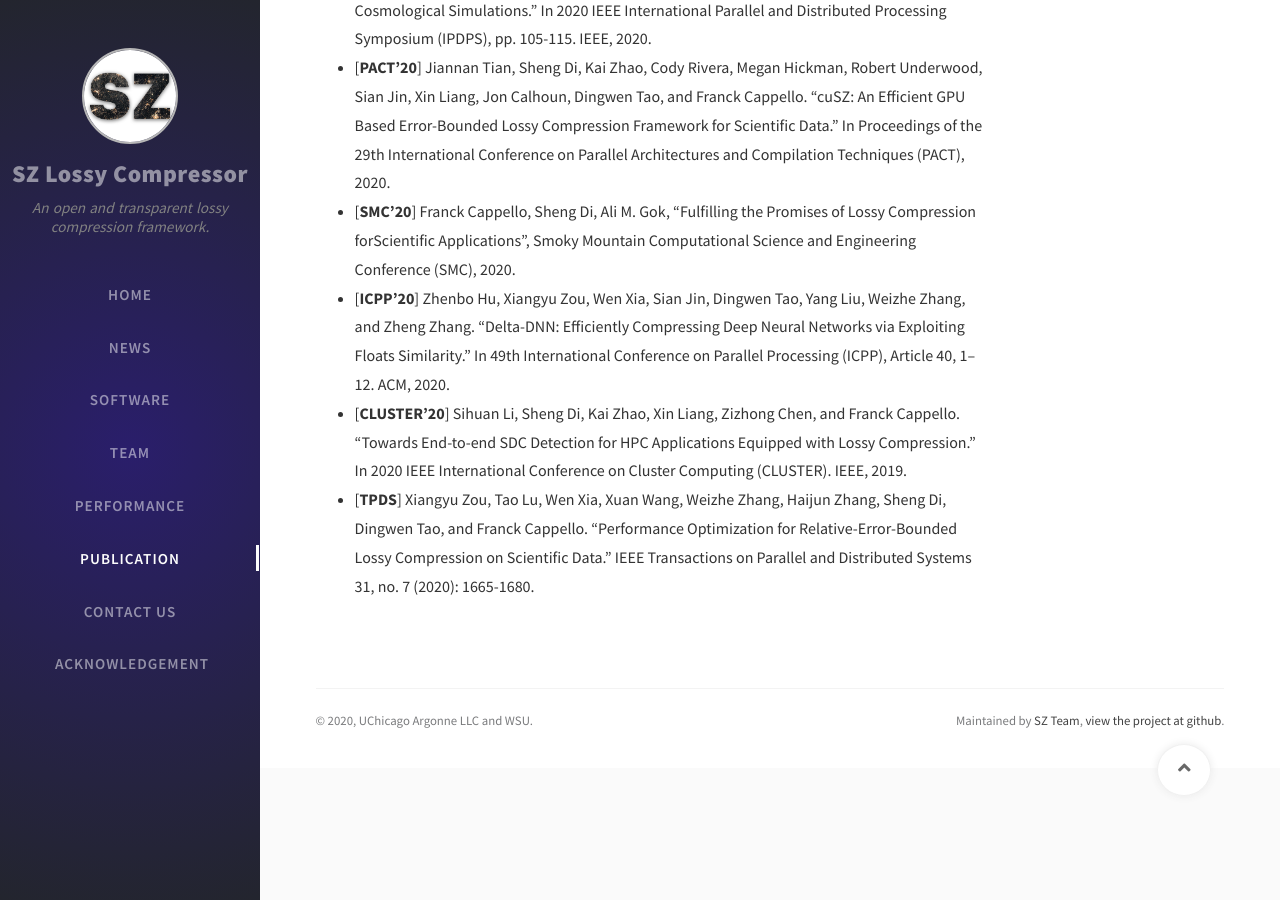
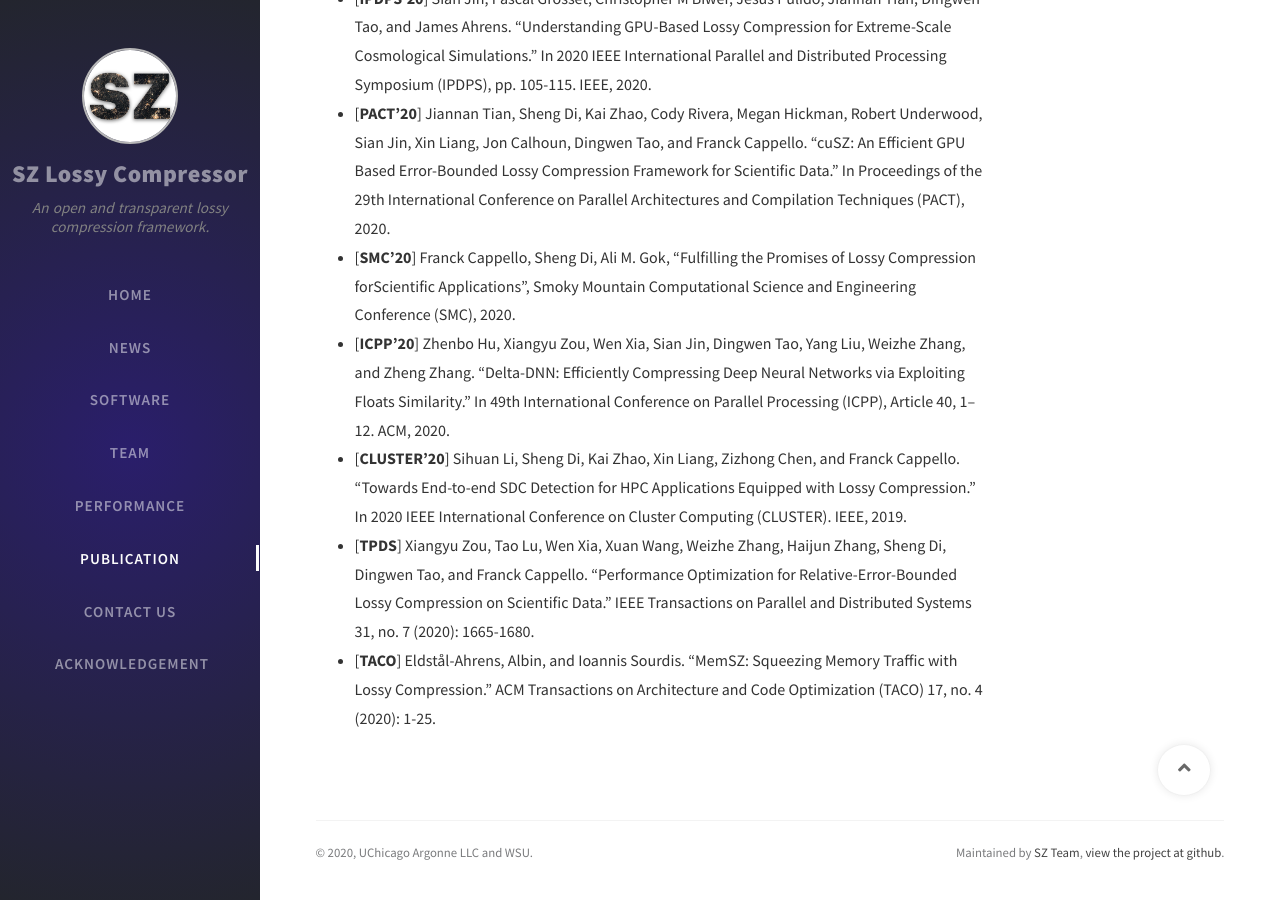
Before and after one commit to szcompressor/szcompressor.github.io, a Jekyll site: the page built from tabs/publication.md, in a window 1280 px wide and 900 px high, scrolled down 3869 px. Built offline with Jekyll 4.4.1, drawn with Linux system fonts in a browser that asks for light colours; nearby versions of some CDN libraries; comment, search, counter and statistics services are not loaded; some of the changed text lies outside the part shown.

Commit message:
Update publication

```diff
--- a/tabs/publication.md
+++ b/tabs/publication.md
@@ -48,3 +48,4 @@
 - [**ICPP'20**] Zhenbo Hu, Xiangyu Zou, Wen Xia, Sian Jin, Dingwen Tao, Yang Liu, Weizhe Zhang, and Zheng Zhang. "Delta-DNN: Efficiently Compressing Deep Neural Networks via Exploiting Floats Similarity." In 49th International Conference on Parallel Processing (ICPP), Article 40, 1–12. ACM, 2020.
 - [**CLUSTER'20**] Sihuan Li, Sheng Di, Kai Zhao, Xin Liang, Zizhong Chen, and Franck Cappello. "Towards End-to-end SDC Detection for HPC Applications Equipped with Lossy Compression." In 2020 IEEE International Conference on Cluster Computing (CLUSTER). IEEE, 2019.
 - [**TPDS**] Xiangyu Zou, Tao Lu, Wen Xia, Xuan Wang, Weizhe Zhang, Haijun Zhang, Sheng Di, Dingwen Tao, and Franck Cappello. "Performance Optimization for Relative-Error-Bounded Lossy Compression on Scientific Data." IEEE Transactions on Parallel and Distributed Systems 31, no. 7 (2020): 1665-1680.
+- [**TACO**] Eldstål-Ahrens, Albin, and Ioannis Sourdis. "MemSZ: Squeezing Memory Traffic with Lossy Compression." ACM Transactions on Architecture and Code Optimization (TACO) 17, no. 4 (2020): 1-25.
```
Also changed, not shown: other parts of tabs/publication.md (+1 -1 lines).
